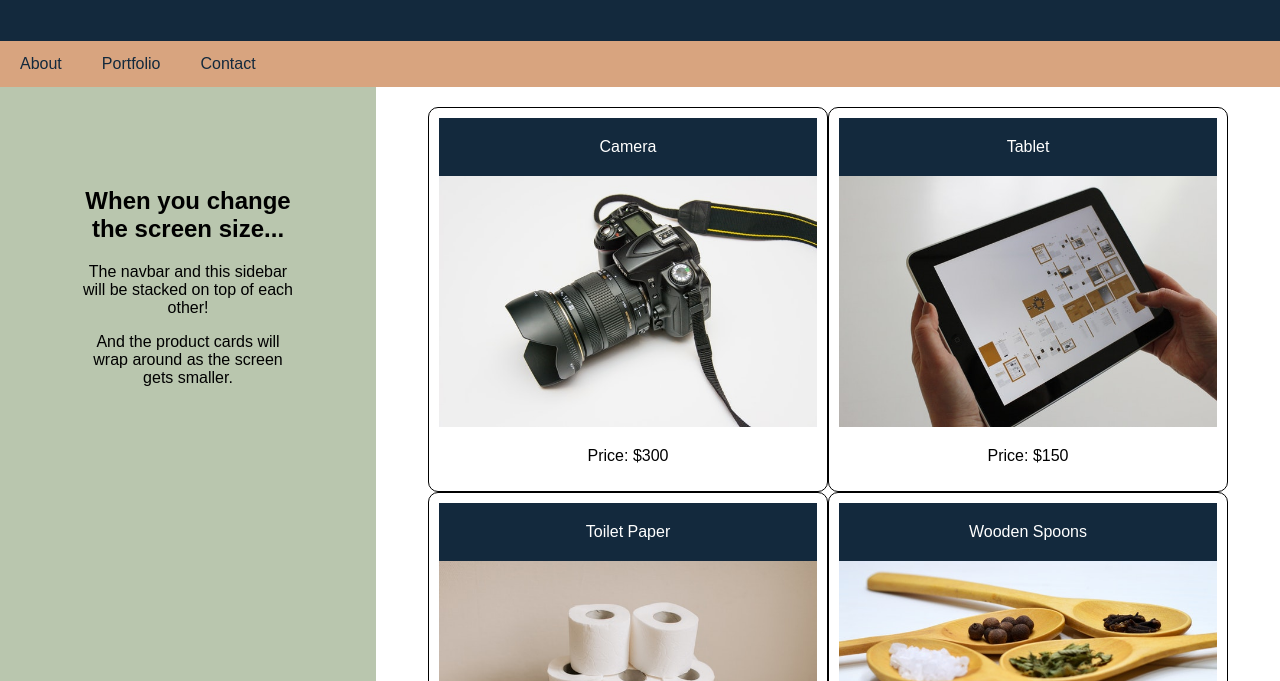
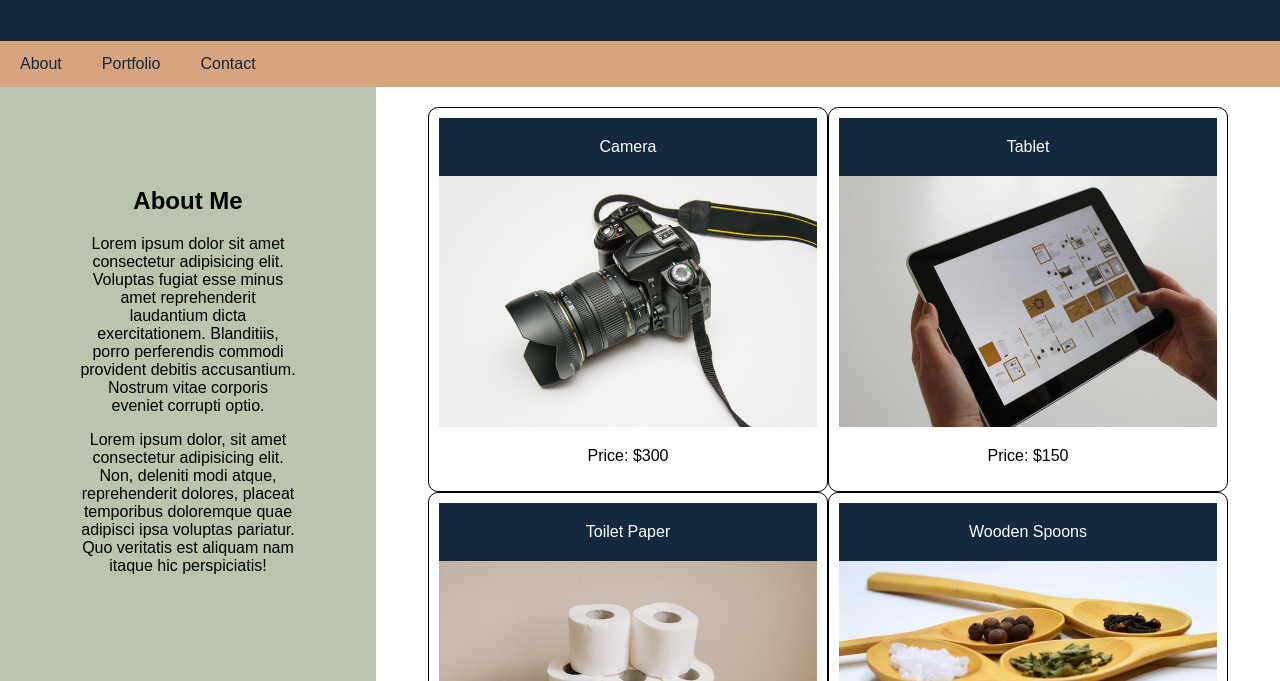
Before and after one commit to tydelgado98/my-portfolio, a plain HTML site: page index.html in a window 1280 px wide. Shown: the part 119-800 px from the top of the page. Drawn offline with Linux system fonts and the light colour scheme.

Commit message:
minor changes in about me section

```diff
--- a/index.html
+++ b/index.html
@@ -23,10 +23,10 @@
     <main>
       <!-- Sidebar -->
       <aside id="about">
-        <h2>When you change the screen size...</h2>
-        <p>The navbar and this sidebar will be stacked on top of each other!</p>
+        <h2>About Me</h2>
+        <p>Lorem ipsum dolor sit amet consectetur adipisicing elit. Voluptas fugiat esse minus amet reprehenderit laudantium dicta exercitationem. Blanditiis, porro perferendis commodi provident debitis accusantium. Nostrum vitae corporis eveniet corrupti optio.</p>
         <p>
-          And the product cards will wrap around as the screen gets smaller.
+         Lorem ipsum dolor, sit amet consectetur adipisicing elit. Non, deleniti modi atque, reprehenderit dolores, placeat temporibus doloremque quae adipisci ipsa voluptas pariatur. Quo veritatis est aliquam nam itaque hic perspiciatis!
         </p>
       </aside>
       <!-- Product Cards -->
```
